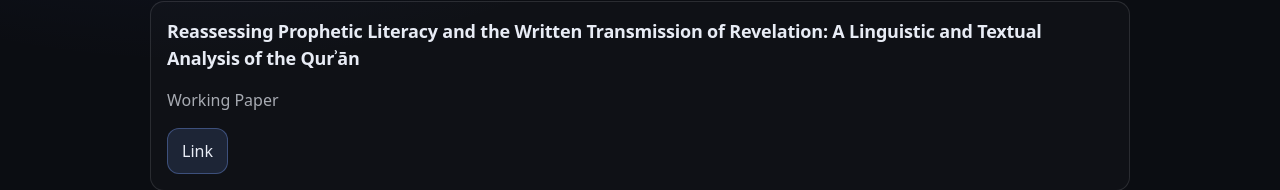
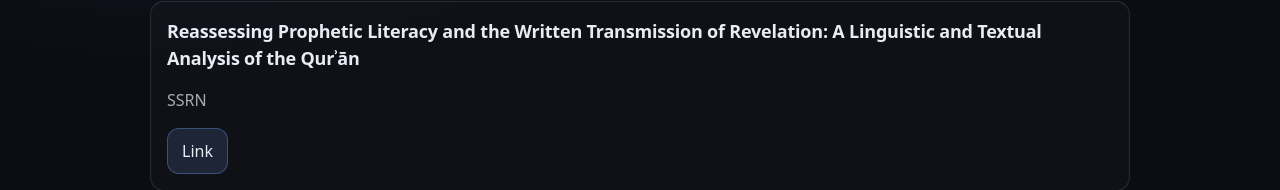
Before and after one commit to azfarsamin/cccframework, a Next.js app: page /mypublications in a window 1280 px wide. Shown: the part 416-606 px from the top of the page. Built offline with nearby package versions, Linux system fonts and the light colour scheme.

Commit message:
Update page.tsx

```diff
--- a/app/mypublications/page.tsx
+++ b/app/mypublications/page.tsx
@@ -52,7 +52,7 @@ export default function PublicationsPage() {
             </div>
 
             <div className="muted">
-              Working Paper
+              SSRN
             </div>
 
             <div className="bookActions">
```
